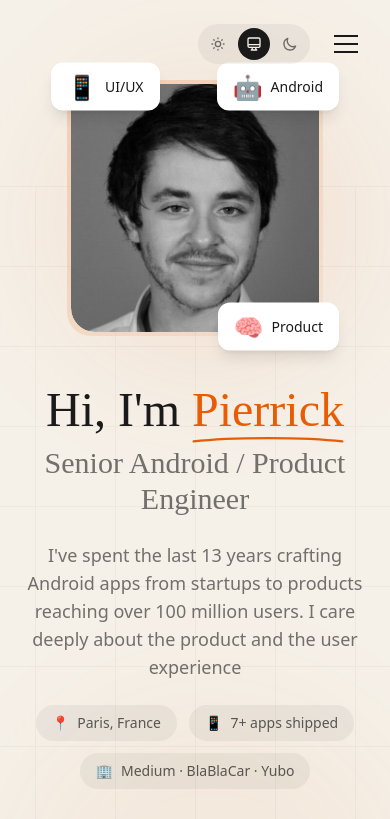
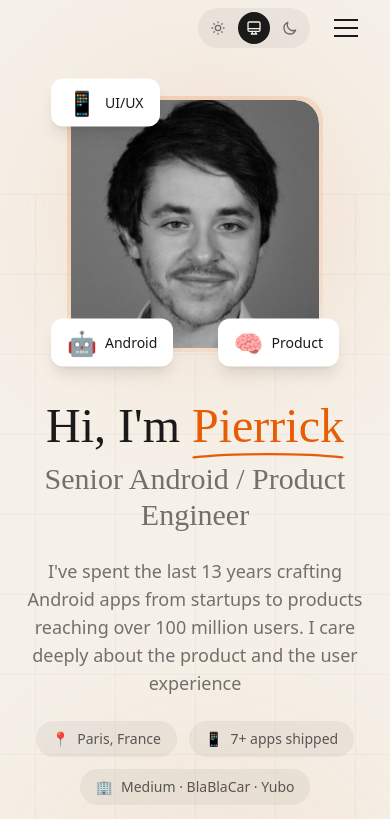
Before and after one commit to prcaen/prcaen.github.io, a React (Vite) app: page / in a window 390 px wide. Shown: the top 819 px of the page. Built offline with nearby package versions, Linux system fonts and the light colour scheme.

Commit message:
Mobile layout fixes

```diff
--- a/src/components/Blog.tsx
+++ b/src/components/Blog.tsx
@@ -4,20 +4,18 @@ export function Blog() {
   return (
     <section id="blog" className="py-24 md:py-32">
       <div className="max-w-6xl mx-auto px-6">
-        <div className="flex flex-col md:flex-row md:items-end justify-between gap-6 mb-12">
-          <div>
+        <div className="text-center mb-12">
           <span className="text-accent font-semibold tracking-wider uppercase text-sm">
             Blog
           </span>
           <h2 className="font-display text-4xl md:text-5xl text-charcoal dark:text-cream mt-4">
             Latest <span className="text-accent">Articles</span>
           </h2>
-          </div>
           <a
             href={personalInfo.social.medium}
             target="_blank"
             rel="noopener noreferrer"
-            className="inline-flex items-center gap-2 text-charcoal/70 dark:text-cream/70 hover:text-accent transition-colors font-medium"
+            className="inline-flex items-center gap-2 text-charcoal/70 dark:text-cream/70 hover:text-accent transition-colors font-medium mt-4"
           >
             View all on Medium
             <svg className="w-4 h-4" fill="none" viewBox="0 0 24 24" stroke="currentColor">
--- a/src/components/Header.tsx
+++ b/src/components/Header.tsx
@@ -24,7 +24,7 @@ export function Header() {
     <header
       className={`fixed top-0 left-0 right-0 z-50 transition-all duration-300 ${isScrolled
           ? 'bg-cream/90 dark:bg-charcoal/90 backdrop-blur-md shadow-sm py-3'
-          : 'bg-transparent py-6'
+          : 'bg-transparent py-2'
         }`}
     >
       <nav className="max-w-6xl mx-auto px-6 flex items-center justify-end gap-8">
--- a/src/components/Hero.tsx
+++ b/src/components/Hero.tsx
@@ -2,7 +2,7 @@ import { personalInfo } from '../data/personal';
 
 export function Hero() {
   return (
-    <section className="min-h-screen flex items-center justify-center relative overflow-hidden pt-20 pb-12">
+    <section className="min-h-screen flex items-center justify-center relative overflow-hidden pt-24 pb-12">
       {/* Background decoration */}
       <div className="absolute inset-0 overflow-hidden">
         <div className="absolute top-20 right-[10%] w-72 h-72 bg-accent/10 rounded-full blur-3xl animate-float" />
@@ -119,7 +119,7 @@ export function Hero() {
                 </div>
               </div>
               {/* Floating elements */}
-              <div className="absolute -top-4 -right-4 px-4 py-2 bg-white dark:bg-charcoal-light rounded-xl shadow-lg animate-float inline-flex items-center">
+              <div className="absolute -bottom-4 -left-4 px-4 py-2 bg-white dark:bg-charcoal-light rounded-xl shadow-lg animate-float inline-flex items-center">
                 <span className="text-2xl">🤖</span>
                 <span className="text-sm font-medium ml-2 inline-block text-charcoal dark:text-cream">Android</span>
               </div>
```
Lines whose indentation alone changed are shown as unchanged.
